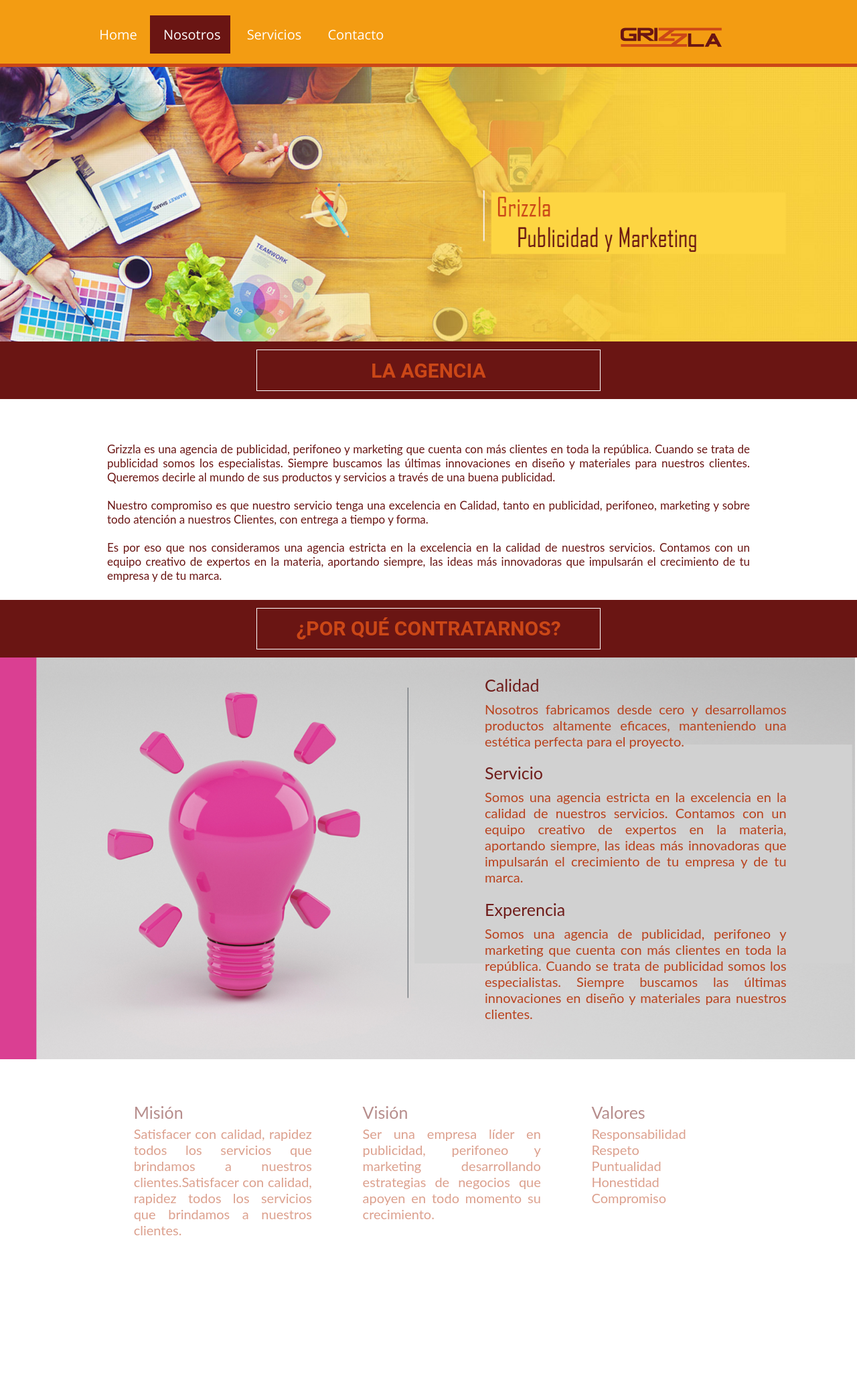
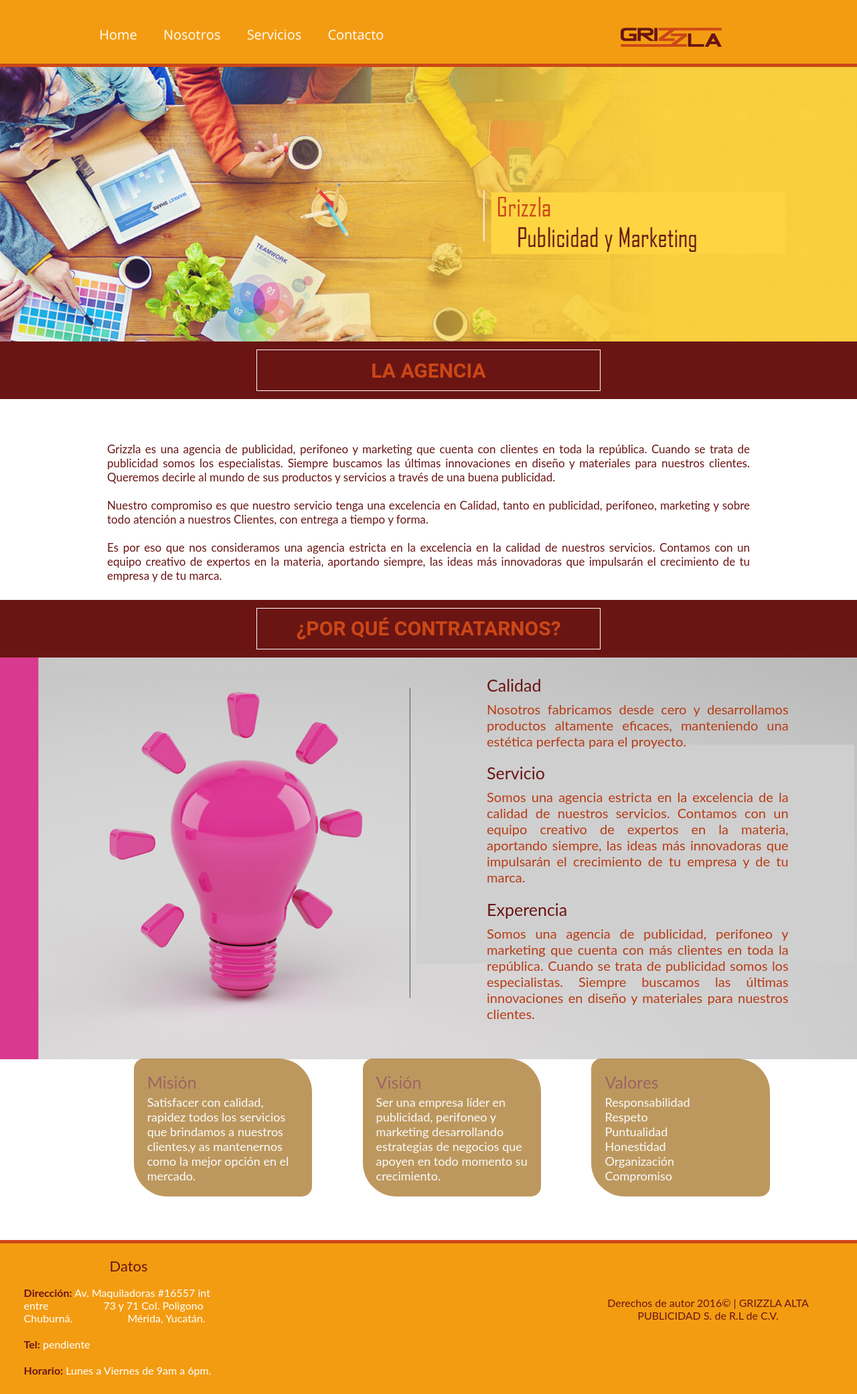
Before and after one commit to esteban1234/grizzla, a PHP site: page /vistas/nosotros.php in a window 1280 px wide. Shown: the whole page at 67% size. Before the commit the page ends 1845 px from the top, so only its background shows below. Run offline with PHP 8.4, Linux system fonts and the light colour scheme; a map, chart or similar area stays blank; some libraries are stand-ins or nearby versions; grey boxes are pictures that could not be loaded.

Commit message:
contacto y nosotros listos

```diff
--- a/css/estilosdos.css
+++ b/css/estilosdos.css
@@ -221,7 +221,8 @@
     /*outline: 2px red solid;*/
     width: 80%;
     margin: 0 auto;
-    margin-top: 1%;
+    margin-top: 2.5%;
+    overflow: hidden;
     /*text-align: center;*/
 }
 
@@ -231,5 +232,218 @@
     display: inline-block;
     vertical-align: top;
     margin-left: 7%;
-    text-align: justify;
+    background-color: #9c640c;
+    padding: 20px;
+    /*border-radius: 10px;*/
+    border-radius: 15px 50px;
+    /*text-align: justify;*/
 }
+
+.texto_mvv {
+    /*outline: 2px red solid;*/
+    /*text-align: justify;*/
+    font-family: 'Lato', sans-serif;
+    font-size: 18px;
+    color: #f7f9f9;
+    /*margin-bottom: 2%;*/
+}
+
+
+/*-----------------pie-------------*/
+
+footer {
+    height: 230px;
+    width: 100%;
+    background-color: #F39C12;
+    margin-top: 2.5%;
+    border-top: 5px #CB4717 solid;
+    overflow: hidden;
+}
+
+.cuadropie,
+.cuadropiemapa,
+.cuadropiecopy {
+    vertical-align: top;
+    display: inline-block;
+    margin-left: 2%;
+}
+
+.cuadropie {
+    /*outline: 2px red solid;*/
+    width: 26%;
+    margin-left: 2%;
+    margin-top: 1%;
+}
+
+.direccion {
+    font-family: 'Lato', sans-serif;
+    font-size: 22px;
+    color: #6A1513;
+    text-align: center;
+    padding-top: 2%;
+    padding-bottom: 2%;
+    width: 100%;
+    /*outline: 1px white solid;*/
+}
+
+.text_direccion {
+    font-family: 'Lato', sans-serif;
+    font-size: 16px;
+    color: #fff;
+    /*text-align: center;*/
+    padding-top: 2%;
+    width: 100%;
+    /*outline: 1px white solid;*/
+    padding: 10px;
+}
+
+.text_direccion b {
+    color: #6A1513;
+}
+
+.cuadropiemapa {
+    /*outline: 2px red solid;*/
+    width: 35%;
+    margin-left: 2%;
+    margin-top: .5%;
+    height: 200px;
+}
+
+.cuadropiemapa iframe {
+    /*outline: 2px red solid;*/
+    width: 100%;
+    height: 200px;
+}
+
+.cuadropiecopy {
+    /*outline: 2px red solid;*/
+    width: 30%;
+    margin-left: 2%;
+    margin-top: 5.5%;
+}
+
+.copy {
+    font-family: 'Lato', sans-serif;
+    font-size: 16px;
+    color: #6A1513;
+    text-align: center;
+    padding-top: 2%;
+    padding-bottom: 2%;
+    width: 100%;
+    /*outline: 1px white solid;*/
+}
+
+
+/*------------------ir-arriba-------------*/
+
+.ir-arriba {
+    display: none;
+    padding: 20px;
+    background: #6A1513;
+    font-size: 20px;
+    color: #fff;
+    cursor: pointer;
+    position: fixed;
+    bottom: 20px;
+    right: 20px;
+}
+
+
+/*-------------contacto------*/
+
+.bannercont {
+    position: relative;
+    width: 100%;
+    height: 410px;
+    background: url('../img/contacto.jpg') no-repeat center;
+    background-size: cover;
+    background-position: center center;
+    background-repeat: no-repeat;
+    /*background-attachment: fixed;*/
+    overflow: hidden;
+}
+
+.titulocont {
+    /*outline: 2px red solid;*/
+    width: 100%;
+    padding-top: 1%;
+    padding-bottom: 1%;
+    background-color: #6A1513;
+}
+
+.titulocont p {
+    outline: 1px white solid;
+    width: 50%;
+    margin: 0 auto;
+    text-align: center;
+    font-family: 'Roboto', sans-serif;
+    font-size: 20px;
+    padding-top: 1%;
+    padding-bottom: 1%;
+    color: #CB4717;
+    font-weight: bold;
+}
+
+
+/*--------------------------form------*/
+
+.form-register {
+    /*outline: 2px red solid;*/
+    width: 95%;
+    max-width: 500px;
+    margin: auto;
+    background-color: #f2f3f4;
+    border-radius: 7px;
+    margin-top: 2%;
+}
+
+.form_titulo {
+    /*background-color: deepskyblue;*/
+    background-color: #F39C12;
+    color: #fff;
+    padding: 20px;
+    text-align: center;
+    font-weight: 100;
+    font-size: 30px;
+    border-top-left-radius: 7px;
+    border-top-right-radius: 7px;
+    border-bottom: 5px crimson solid;
+}
+
+.contenedor-inputs {
+    padding: 10px 30px;
+    display: flex;
+    flex-wrap: wrap;
+    justify-content: space-between;
+}
+
+input {
+    margin-bottom: 15px;
+    padding: 15px;
+    font-size: 16px;
+    border-radius: 3px;
+    border: 1px solid darkgray;
+}
+
+.input-48 {
+    width: 48%;
+}
+
+.input-100 {
+    width: 100%;
+}
+
+.btn-enviar {
+    background-color: crimson;
+    color: #fff;
+    margin: auto;
+    padding: 10px 40px;
+}
+
+.btn-enviar:active {
+    transform: scale(1.05);
+}
+
+.areac:focus {
+    height: 100px;
+}
--- a/index.php
+++ b/index.php
@@ -14,10 +14,9 @@
 
 
     <article class="slogan" style="display:none;"><p>Con buena publicidad, vendes mas!!</p></article>
-    <article class="slogan2" style="display:none;"><a href="">Contáctanos</a></article>
+    <article class="slogan2" style="display:none;"><a href="vistas/contacto.php">Contáctanos</a></article>
 
     <script src="js/jquery.js"></script>
-
 <script type="text/javascript">
 $(document).ready(function(){
 	 $(document).ready(function () {
--- a/js/active.js
+++ b/js/active.js
@@ -2,11 +2,11 @@ $(document).ready(function() {
     var cambio = false;
     $('.nav li a').each(function(index) {
         if (this.href.trim() == window.location) {
-            $(this).parent().addClass("active");
+            $(this).parent().addClass("select");
             cambio = true;
         }
     });
     if (!cambio) {
-        $('.nav li:first').addClass("active");
+        $('.nav li:first').addClass("select");
     }
 });
--- a/vistas/menu.php
+++ b/vistas/menu.php
@@ -6,7 +6,7 @@
             <li class="menu_item"><a class="menu_link select" href="index.php" ><span class="icon-home"></span>&nbsp;Home</a></li>
             <li class="menu_item"><a class="menu_link" href="vistas/nosotros.php"><span class="icon-users"></span>&nbsp;Nosotros</a></li>
             <li class="menu_item"><a class="menu_link" href=""><span class="icon-briefcase"></span>&nbsp;Servicios</a></li>
-            <li class="menu_item"><a class="menu_link" href=""><span class="icon-phone"></span>&nbsp;Contacto</a></li>
+            <li class="menu_item"><a class="menu_link" href="vistas/contacto.php"><span class="icon-phone"></span>&nbsp;Contacto</a></li>
           </ul>
           </nav>
       </div>
--- a/vistas/menudos.php
+++ b/vistas/menudos.php
@@ -4,9 +4,9 @@
           <nav class="nav">
             <ul class="menu">
             <li class="menu_item"><a class="menu_link" href="../index.php" ><span class="icon-home"></span>&nbsp;Home</a></li>
-            <li class="menu_item"><a class="menu_link select" href="nosotros.php"><span class="icon-users"></span>&nbsp;Nosotros</a></li>
+            <li class="menu_item"><a class="menu_link" href="nosotros.php"><span class="icon-users"></span>&nbsp;Nosotros</a></li>
             <li class="menu_item"><a class="menu_link" href=""><span class="icon-briefcase"></span>&nbsp;Servicios</a></li>
-            <li class="menu_item"><a class="menu_link" href=""><span class="icon-phone"></span>&nbsp;Contacto</a></li>
+            <li class="menu_item"><a class="menu_link" href="contacto.php"><span class="icon-phone"></span>&nbsp;Contacto</a></li>
           </ul>
           </nav>
       </div>
--- a/vistas/nosotros.php
+++ b/vistas/nosotros.php
@@ -7,11 +7,13 @@
 
         <?php include 'menudos.php';?>
 
+<span class="ir-arriba icon-chevron-up"></span>
+
 <article class="bannernos" style="display:none;"></article>
 <article class="titulonos" style="display:none;"><p>LA AGENCIA</p></article>
 
 <article class="contentex scrollflow -slide-top -opacity">
-	<p class="contentexp">Grizzla es una agencia de publicidad, perifoneo y marketing que cuenta con más clientes en toda la república. Cuando se trata de publicidad somos los especialistas. Siempre buscamos las últimas innovaciones en diseño y materiales  para nuestros clientes. Queremos decirle al mundo de sus productos y servicios a través de una buena publicidad. <br> <br>
+	<p class="contentexp">Grizzla es una agencia de publicidad, perifoneo y marketing que cuenta con clientes en toda la república. Cuando se trata de publicidad somos los especialistas. Siempre buscamos las últimas innovaciones en diseño y materiales  para nuestros clientes. Queremos decirle al mundo de sus productos y servicios a través de una buena publicidad. <br> <br>
 	Nuestro compromiso es que nuestro servicio tenga una excelencia en Calidad, tanto en publicidad, perifoneo, marketing y sobre todo atención a nuestros Clientes, con entrega a tiempo y forma.<br> <br>
 	Es por eso que nos consideramos una agencia estricta  en la excelencia en la calidad de nuestros servicios. Contamos con un equipo creativo de expertos en la materia, aportando siempre, las ideas más innovadoras que impulsarán el crecimiento de tu empresa y de tu marca.
 	</p>
@@ -33,7 +35,7 @@
 			<article class="icono2"><span class="icon-arrows-alt"></span></article>
 			<article class="texton">
 				<p class="calidad">Servicio</p>
-				<p class="texto_calidad">Somos una agencia estricta en la excelencia en la calidad de nuestros servicios. Contamos con un equipo creativo de expertos en la materia, aportando siempre, las ideas más innovadoras que impulsarán el crecimiento de tu empresa y de tu marca.</p>
+				<p class="texto_calidad">Somos una agencia estricta en la excelencia de la calidad de nuestros servicios. Contamos con un equipo creativo de expertos en la materia, aportando siempre, las ideas más innovadoras que impulsarán el crecimiento de tu empresa y de tu marca.</p>
 			</article>
 		</article>
 
@@ -50,51 +52,44 @@
 
 
 
-<article class="contenmvv scrollflow -slide-top -opacity">
+<article class="contenmvv scrollflow -slide-bottom -opacity">
 	<article class="mision">
 		<p class="calidad">Misión</p>
-	<p class="texto_calidad">Satisfacer con calidad, rapidez  todos los servicios que brindamos a nuestros clientes.Satisfacer con calidad, rapidez  todos los servicios que brindamos a nuestros clientes.</p>
-	<!-- <article class=""></article>
-	<article class="">Responsabilidad <br>
-		Respeto <br>
-		Puntualidad <br>
-		Honestidad <br>
-		Compromiso
-	</article> -->
+		<p class="texto_mvv">Satisfacer con calidad, rapidez  todos los servicios que brindamos a nuestros clientes,y as mantenernos como la mejor opción en el mercado.</p>
 	</article>
 
 	<article class="mision">
 		<p class="calidad">Visión</p>
-	<p class="texto_calidad">Ser una empresa líder en publicidad, perifoneo y marketing  desarrollando estrategias de negocios que apoyen en todo momento su crecimiento.</p>
-	<!-- <article class="">Ser una empresa líder en publicidad, perifoneo y marketing  desarrollando estrategias de negocios que apoyen en todo momento su crecimiento.</article>
-	<article class="">Responsabilidad <br>
-		Respeto <br>
-		Puntualidad <br>
-		Honestidad <br>
-		Compromiso
-	</article> -->
+		<p class="texto_mvv">Ser una empresa líder en publicidad, perifoneo y marketing  desarrollando estrategias de negocios que apoyen en todo momento su crecimiento.</p>
 	</article>
 
 	<article class="mision">
 		<p class="calidad">Valores</p>
-	<p class="texto_calidad">
+		<p class="texto_mvv">
 		Responsabilidad <br>
 			Respeto <br>
 			Puntualidad <br>
 			Honestidad <br>
+			Organización <br>
+			<!-- Honestidad <br> -->
 			Compromiso
 		</p>
 	</article>
+</article>
+
+<?php include 'pie.php';?>
+
 
 <script src="../js/jquery.js"></script>
 <script src="../js/eskju.jquery.scrollflow.min.js"></script>
+<script type="text/javascript" src="../js/iconoarriba.js"></script>
 <script type="text/javascript">
 $(document).ready(function(){
 	 $(document).ready(function () {
 		 $('.header').fadeIn(2500);
 		 $('.bannernos').fadeIn(2500);
 		 $('.titulonos').fadeIn(2500);
-		 // $('.titulonos').fadeIn(2500);
+		 $('footer').fadeIn(2500);
 	 });
 });
 </script>
--- /dev/null
+++ b/vistas/pie.php
@@ -0,0 +1,27 @@
+<footer style="display:none;">
+	<article class="cuadropie">
+		<p class="direccion">
+			Datos
+		</p>
+		<p class="text_direccion">
+			<b>Dirección:</b>&nbsp;Av. Maquiladoras #16557 int entre &nbsp;&nbsp;&nbsp;&nbsp;&nbsp;&nbsp;&nbsp;&nbsp;&nbsp;&nbsp;&nbsp;&nbsp;&nbsp;&nbsp;&nbsp;&nbsp;&nbsp;&nbsp;&nbsp;73 y 71 Col. Poligono Chuburná. &nbsp;&nbsp;&nbsp;&nbsp;&nbsp;&nbsp;&nbsp;&nbsp;&nbsp;&nbsp;&nbsp;&nbsp;&nbsp;&nbsp;&nbsp;&nbsp;&nbsp;&nbsp;&nbsp;Mérida, Yucatán.
+		</p>
+		<p class="text_direccion">
+			<b>Tel:</b>&nbsp;pendiente
+		</p>
+		<p class="text_direccion">
+			<b>Horario:</b>&nbsp;Lunes a Viernes de 9am a 6pm.
+		</p>
+	</article>
+
+	<article class="cuadropiemapa">
+		<iframe src="https://www.google.com/maps/embed?pb=!1m18!1m12!1m3!1d3723.429320453873!2d-89.64362688561266!3d21.055508485983896!2m3!1f0!2f0!3f0!3m2!1i1024!2i768!4f13.1!3m3!1m2!1s0x8f5675cb6213b783%3A0x4aeef07a6cc6ad15!2sAv.+Maquiladoras%2C+Sin+Nombre+de+Col+27%2C+M%C3%A9rida%2C+Yuc.!5e0!3m2!1ses-419!2smx!4v1482857361164" width="600" height="450" frameborder="0" style="border:0" allowfullscreen></iframe>
+	</article>
+
+	<article class="cuadropiecopy">
+		<p class="copy">
+			Derechos de autor 2016© | GRIZZLA ALTA PUBLICIDAD S. de R.L de C.V.
+		</p>
+	</article>
+
+</footer>
```
Also changed, not shown: vistas/contacto.php (added, +53 -0 lines), img/contacto.jpg (added). Lines whose indentation alone changed are shown as unchanged.
